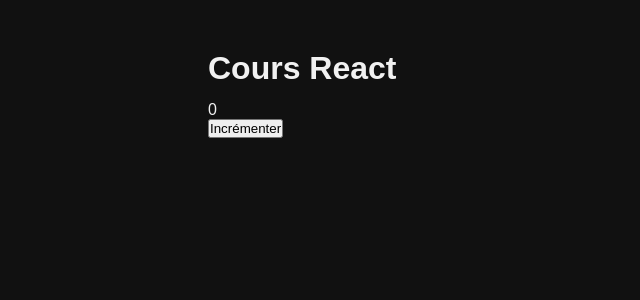
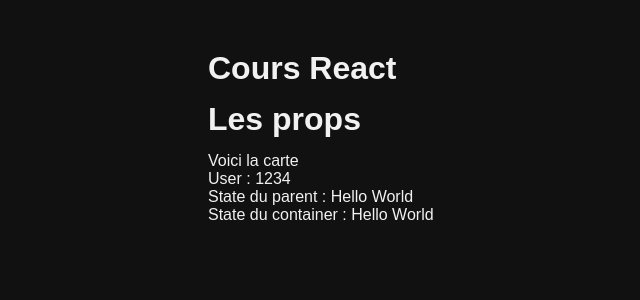
Before and after one commit to Benalta7892/React, a React (Vite) app in the folder 3.Les-bases-de-React/: page / in a window 1280 px wide. Shown: the top 300 px of the page, without its empty margins (32-672 px from the left). Built offline with nearby package versions, Linux system fonts and the light colour scheme.

Commit message:
Les props

```diff
--- a/3.Les-bases-de-React/src/App.jsx
+++ b/3.Les-bases-de-React/src/App.jsx
@@ -1,4 +1,4 @@
-import Container from "./lessons/4.Le-state/Container";
+import Container from "./lessons/5.Les-props/Container";
 
 function App() {
   return (
--- /dev/null
+++ b/3.Les-bases-de-React/src/lessons/5.Les-props/Card.jsx
@@ -0,0 +1,11 @@
+export default function Card(props) {
+  console.log(props);
+
+  return (
+    <div>
+      <p>Voici la carte</p>
+      <p>User : {props.id}</p>
+      <p>State du parent : {props.state}</p>
+    </div>
+  );
+}
--- a/3.Les-bases-de-React/src/lessons/5.Les-props/Container.jsx
+++ b/3.Les-bases-de-React/src/lessons/5.Les-props/Container.jsx
@@ -1,8 +1,17 @@
+import { useState } from "react";
+import Card from "./Card";
+
 export default function Container() {
+  const [state, setState] = useState("Hello World");
+
+  const id = 1234;
 
   return (
     <div>
       <h1>Les props</h1>
+      {/* {Card({id: id})}  */} {/* Appel de la fonction, C'est la meme chose que la ligne suivante */}
+      <Card id={id} state={state} />
+      <p>State du container : {state}</p>
     </div>
-  )
+  );
 }
```
